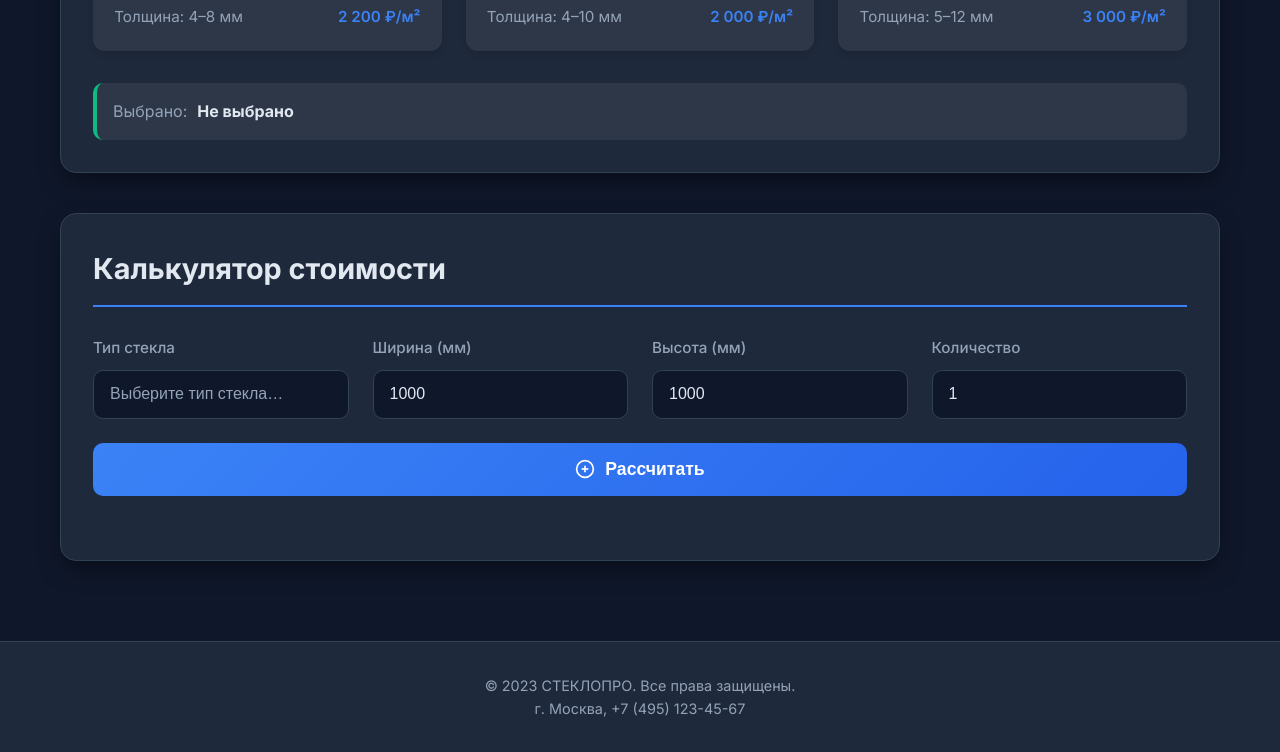
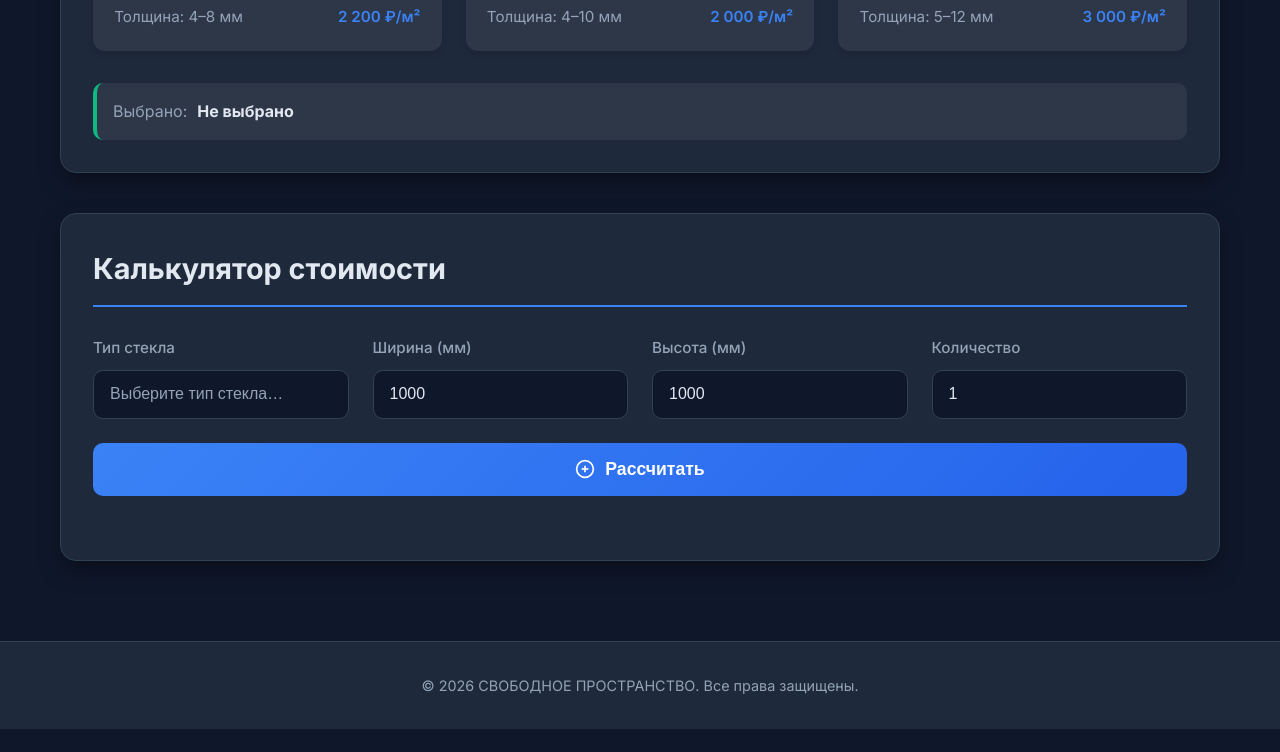
Before and after one commit to Arter122/SP-Assorti, a plain HTML site: page index.html in a window 1280 px wide. Shown: the part 801-1553 px from the top of the page. After the commit the page ends 1530 px from the top, so only its background shows below. Drawn offline with Linux system fonts and the light colour scheme.

Commit message:
Update index.html

```diff
--- a/index.html
+++ b/index.html
@@ -169,11 +169,12 @@
 
     <footer class="site-footer">
         <div class="container">
-            <p>© 2023 СТЕКЛОПРО. Все права защищены.</p>
-            <p>г. Москва, +7 (495) 123-45-67</p>
+            <p>© 2026 СВОБОДНОЕ ПРОСТРАНСТВО. Все права защищены.</p>
+            <p></p>
         </div>
     </footer>
 
     <script src="script.js"></script>
 </body>
+
 </html>
```
